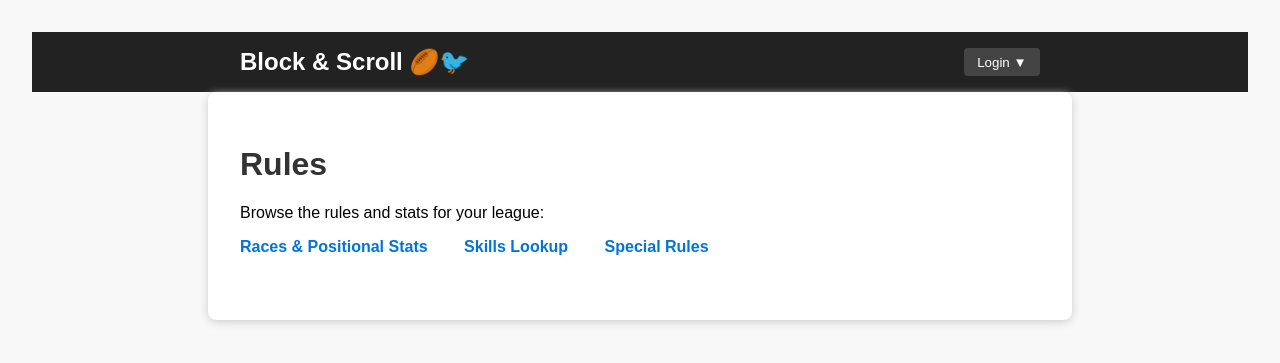
After one commit to veasey/block-n-scroll, a PHP site: template web/templates/rules.twig in a window 1280 px wide. The commit adds this page. Shown: the top 363 px of the page. Run offline with PHP 8.4, Linux system fonts and the light colour scheme; the template is opened without the code that fills it, so the values that code supplies are empty; some libraries are stand-ins or nearby versions.

Commit message:
create basic templates

```diff
--- a/web/public/css/01_core_style.css
+++ b/web/public/css/01_core_style.css
@@ -4,5 +4,72 @@ h1 { color: #333; }
 nav { margin-bottom: 2em; }
 nav a { margin-right: 2em; text-decoration: none; color: #0074d9; font-weight: bold; }
 nav a:hover { text-decoration: underline; }
+
+/* HEADER STYLES */
+.bns-header {
+    background: #222;
+    color: #fff;
+}
+.bns-header a {
+    color: #fff;
+    text-decoration: none;
+}
+.bns-header-container {
+    max-width: 800px;
+    margin: auto;
+    padding: 1em 2em;
+    display: flex;
+    align-items: center;
+    justify-content: space-between;
+}
+.bns-header-title {
+    font-size: 1.5em;
+    font-weight: bold;
+}
+.bns-header-login {
+    position: relative;
+}
+.bns-login-btn {
+    background: #444;
+    color: #fff;
+    border: none;
+    padding: 0.5em 1em;
+    border-radius: 4px;
+    cursor: pointer;
+}
+.bns-login-dropdown {
+    display: none;
+    position: absolute;
+    right: 0;
+    background: #fff;
+    color: #222;
+    min-width: 200px;
+    box-shadow: 0 2px 8px #888;
+    border-radius: 4px;
+    margin-top: 0.5em;
+    z-index: 100;
+}
+.bns-login-form {
+    padding: 1em;
+}
+.bns-login-form label {
+    display: block;
+    margin-bottom: 0.5em;
+}
+.bns-login-form input[type="text"],
+.bns-login-form input[type="password"] {
+    width: 100%;
+    margin-bottom: 1em;
+}
+.bns-login-submit {
+    width: 100%;
+    background: #0074d9;
+    color: #fff;
+    border: none;
+    padding: 0.5em;
+    border-radius: 4px;
+}
+
+/* HOME PAGE STYLES */
 .news { background: #f0f4fa; padding: 1em; border-radius: 6px; margin-top: 2em; }
 .news h2 { margin-top: 0; }
--- /dev/null
+++ b/web/public/js/login-dropdown.js
@@ -0,0 +1,15 @@
+document.addEventListener('DOMContentLoaded', function() {
+    const btn = document.getElementById('loginDropdownBtn');
+    const dropdown = document.getElementById('loginDropdown');
+    if (btn && dropdown) {
+        btn.addEventListener('click', function(e) {
+            e.preventDefault();
+            dropdown.style.display = dropdown.style.display === 'block' ? 'none' : 'block';
+        });
+        document.addEventListener('click', function(e) {
+            if (!btn.contains(e.target) && !dropdown.contains(e.target)) {
+                dropdown.style.display = 'none';
+            }
+        });
+    }
+});
--- a/web/src/Routes/web.php
+++ b/web/src/Routes/web.php
@@ -6,6 +6,10 @@ use App\Models\Race;
 
 $app->get('/', function (Request $request, Response $response) use ($app) {
     return Twig::fromRequest($request)->render($response, 'home.twig');
+});
+
+$app->get('/rules', function (Request $request, Response $response) use ($app) {
+    return Twig::fromRequest($request)->render($response, 'rules.twig');
 });
 
 $app->get('/lookup/teams[.{format}]', function (Request $request, Response $response, array $args) use ($app) {
--- /dev/null
+++ b/web/templates/base.twig
@@ -0,0 +1,17 @@
+{# filepath: c:\Users\Clint\Documents\Repos\block-n-scroll\web\templates\base.twig #}
+<!DOCTYPE html>
+<html lang="en">
+<head>
+    <meta charset="UTF-8">
+    <title>{% block title %}Block & Scroll{% endblock %}</title>
+    <link rel="stylesheet" href="/css/01_core_style.css">
+    {% block head %}{% endblock %}
+</head>
+<body>
+    {% include 'partials/header.twig' %}
+    <div class="container">
+        {% block content %}{% endblock %}
+    </div>
+    {% block scripts %}{% endblock %}
+</body>
+</html>
--- /dev/null
+++ b/web/templates/partials/header.twig
@@ -0,0 +1,23 @@
+{# filepath: c:\Users\Clint\Documents\Repos\block-n-scroll\web\templates\partials\header.twig #}
+<header class="bns-header">
+    <div class="bns-header-container">
+        <div class="bns-header-title">
+            <a href="/">Block &amp; Scroll</a> 🏉🐦
+        </div>
+        <div class="bns-header-login">
+            <button id="loginDropdownBtn" class="bns-login-btn">
+                Login ▼
+            </button>
+            <div id="loginDropdown" class="bns-login-dropdown">
+                <form class="bns-login-form">
+                    <label for="username">Username</label>
+                    <input type="text" id="username" name="username">
+                    <label for="password">Password</label>
+                    <input type="password" id="password" name="password">
+                    <button type="submit" class="bns-login-submit">Login</button>
+                </form>
+            </div>
+        </div>
+    </div>
+</header>
+<script src="/js/login-dropdown.js"></script>
--- /dev/null
+++ b/web/templates/rules.twig
@@ -0,0 +1,16 @@
+{% extends "base.twig" %}
+
+{% block title %}Block & Scroll - Rules{% endblock %}
+
+{% block content %}
+
+        <h1>Rules</h1>
+
+        <p class="rules-intro">Browse the rules and stats for your league:</p>
+        <nav class="rules-nav">
+            <a href="/rules/teams" class="rules-link">Races &amp; Positional Stats</a>
+            <a href="/rules/skills" class="rules-link">Skills Lookup</a>
+            <a href="/rules/special_rules" class="rules-link">Special Rules</a>
+        </nav>
+
+{% endblock %}
```
Also changed, not shown: web/public/css/02_rules_styles.css (added, +28 -0 lines), web/templates/home.twig (+10 -16 lines), web/templates/rules/teams.twig (renamed from web/templates/teams.twig).
